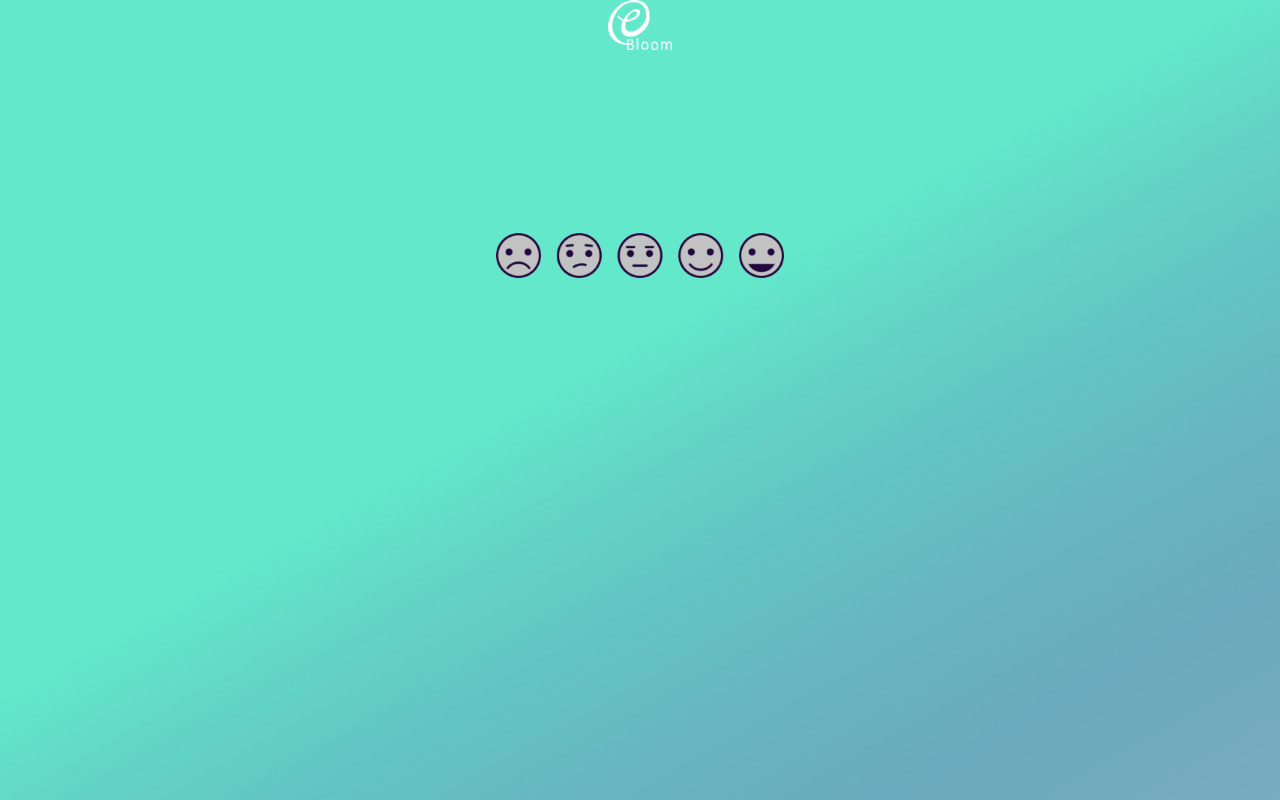
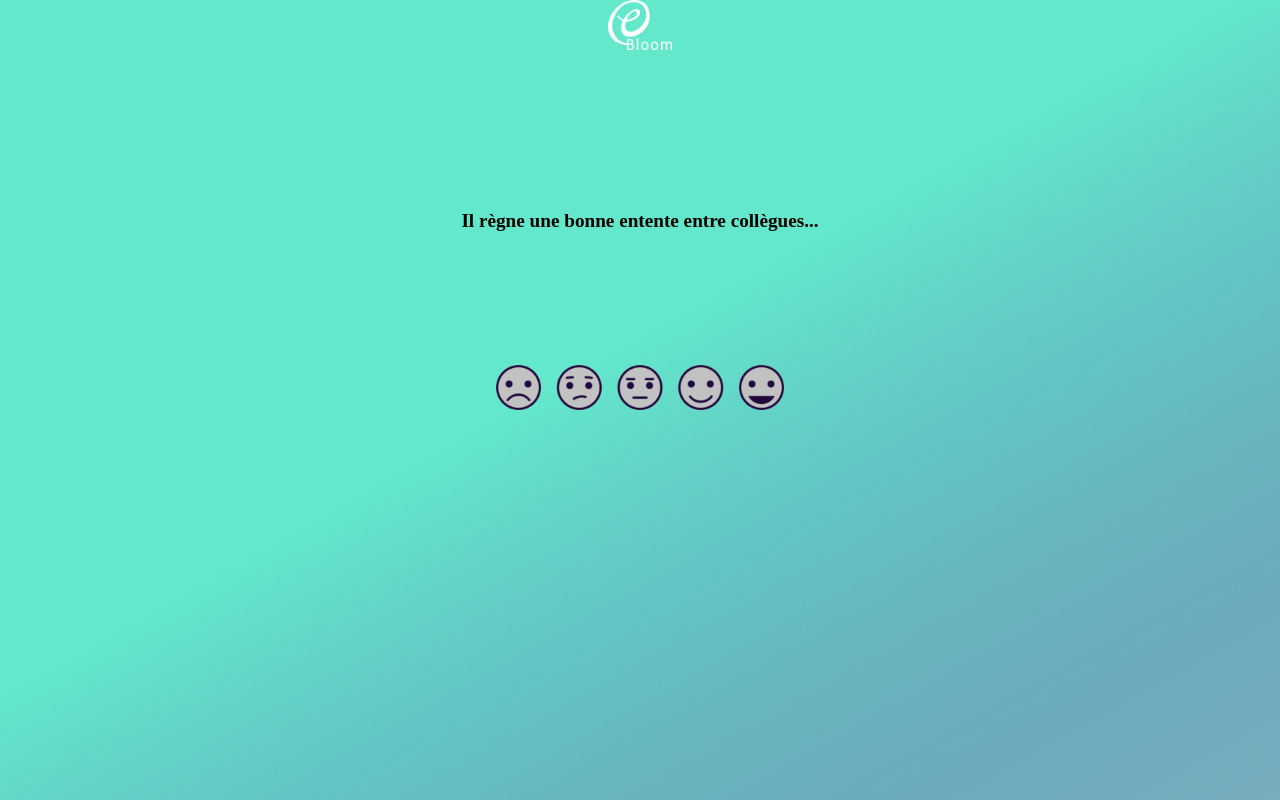
Before and after one commit to marouank7/eBloom, a React (Create React App) app in the folder front_app/: page /questionOfDay in a window 1280 px wide. Built offline with nearby package versions, Linux system fonts and the light colour scheme; no server answers.

Commit message:
App react-routing between interfaces : Kick-off survey, question of the week, back-office. By Pierre (after merge in smayli (which merged in backOfficeBasic)) -15- 15h10.

```diff
--- a/front_app/src/Components/employee_surveys/Smaily.js
+++ b/front_app/src/Components/employee_surveys/Smaily.js
@@ -8,7 +8,7 @@ class Smaily extends React.Component {
   constructor(props) {
     super(props);
     this.state = {
-      question: '',
+      question: 'Il règne une bonne entente entre collègues...',
       answer: 0
     };
   }
```
